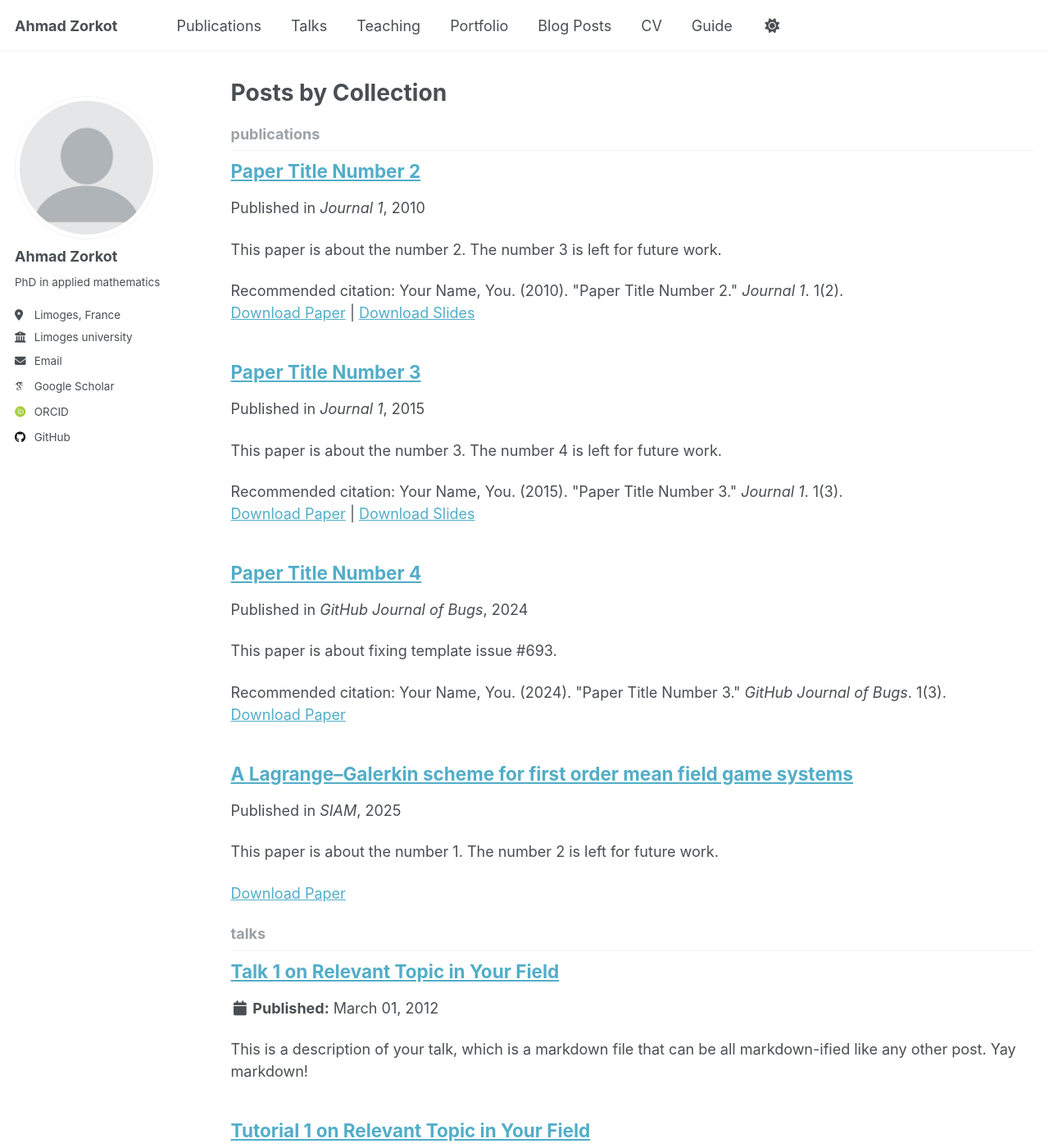
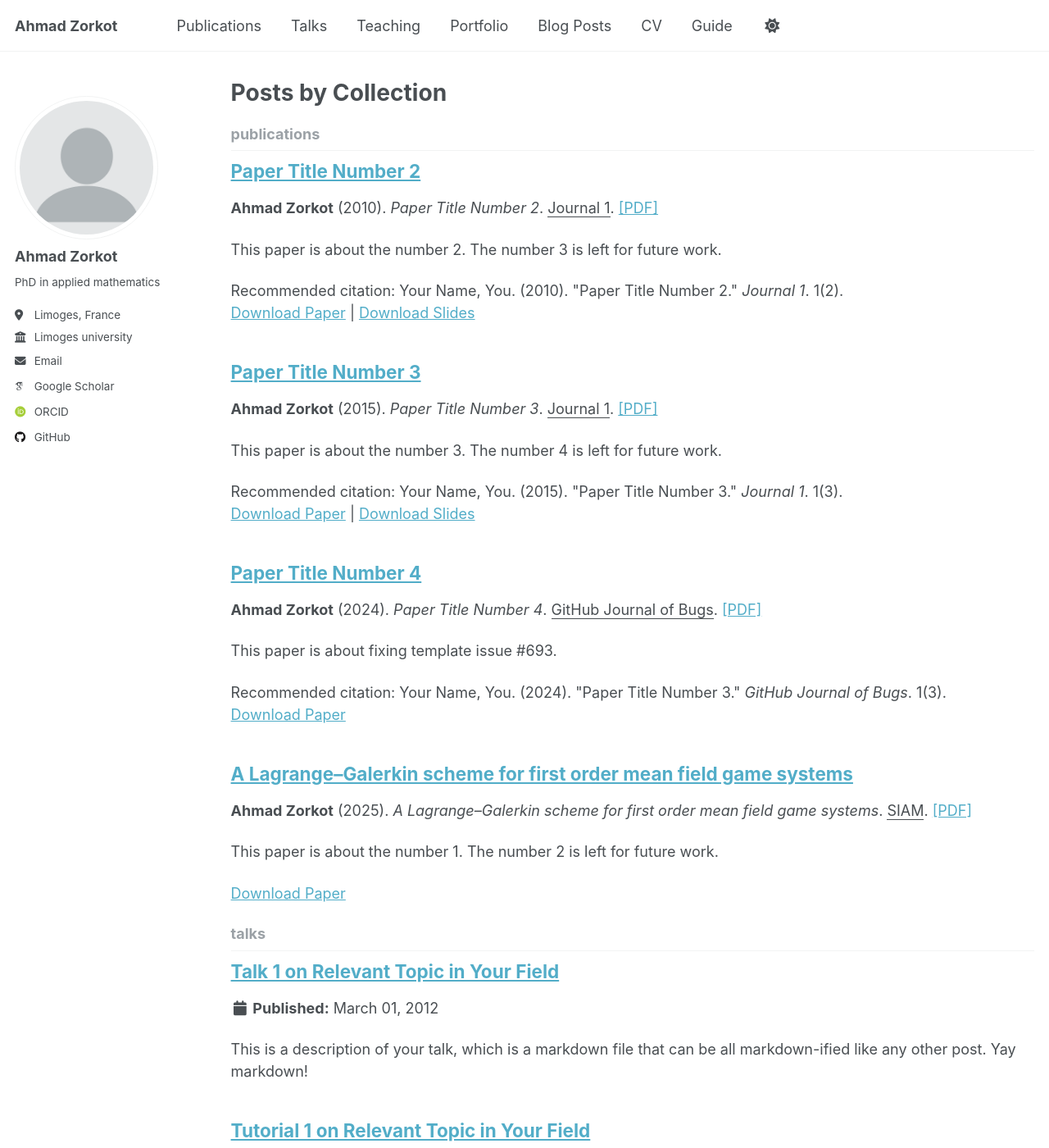
Before and after one commit to ahmadzorkot/ahmadzorkot.github.io, a Jekyll site: the page built from _pages/collection-archive.html, in a window 1280 px wide and 1400 px high. Shown: the whole window at 82% size. Built offline with Jekyll 4.4.1, drawn with Linux system fonts in a browser that asks for light colours; some web fonts are replaced.

Commit message:
Update archive-single.html

```diff
--- a/_includes/archive-single.html
+++ b/_includes/archive-single.html
@@ -40,8 +40,19 @@
 
     {% if post.collection == 'teaching' %}
       <p> {{ post.type }}, <i>{{ post.venue }}</i>, {{ post.date | default: "1900-01-01" | date: "%Y" }} </p>
+
     {% elsif post.collection == 'publications' %}
-          <p>Published in <i>{{ post.venue }}</i>, {{ post.date | default: "1900-01-01" | date: "%Y" }} </p>
+      {% assign author = post.author | default: site.author.name %}
+      {% assign year = post.date | default: "1900-01-01" | date: "%Y" %}
+      <p>
+        <strong>{{ author }}</strong> ({{ year }}).
+        <em>{{ post.title }}</em>.
+        <u>{{ post.venue }}</u>.
+        {% if post.paperurl %}
+          <a href="{{ post.paperurl }}" target="_blank">[PDF]</a>
+        {% endif %}
+      </p>
+
     {% elsif post.date %}
       <p class="page__date"><strong><i class="fa fa-fw fa-calendar" aria-hidden="true"></i> {{ site.data.ui-text[site.locale].date_label | default: "Published:" }}</strong> <time datetime="{{ post.date | default: "1900-01-01" | date_to_xmlschema }}">{{ post.date | default: "1900-01-01" | date: "%B %d, %Y" }}</time></p>
     {% endif %}
@@ -49,7 +60,9 @@
     {% if post.excerpt and site.read_more != 'enabled' %}
       <p class="archive__item-excerpt" itemprop="description">{{ post.excerpt | markdownify }}</p>
     {% elsif post.excerpt and site.read_more == 'enabled' %}
-    <p class="archive__item-excerpt" itemprop="description"><p>{{ post.excerpt | markdownify | remove: '<p>' | remove: '</p>' }}<strong><a href="{{ base_path }}{{ post.url }}" rel="permalink"> Read more</a></strong></p></p>
+      <p class="archive__item-excerpt" itemprop="description">
+        <p>{{ post.excerpt | markdownify | remove: '<p>' | remove: '</p>' }}<strong><a href="{{ base_path }}{{ post.url }}" rel="permalink"> Read more</a></strong></p>
+      </p>
     {% endif %}
 
     {% if post.citation and post.paperurl and post.slidesurl and post.bibtexurl %}
```
Lines whose indentation alone changed are shown as unchanged.
